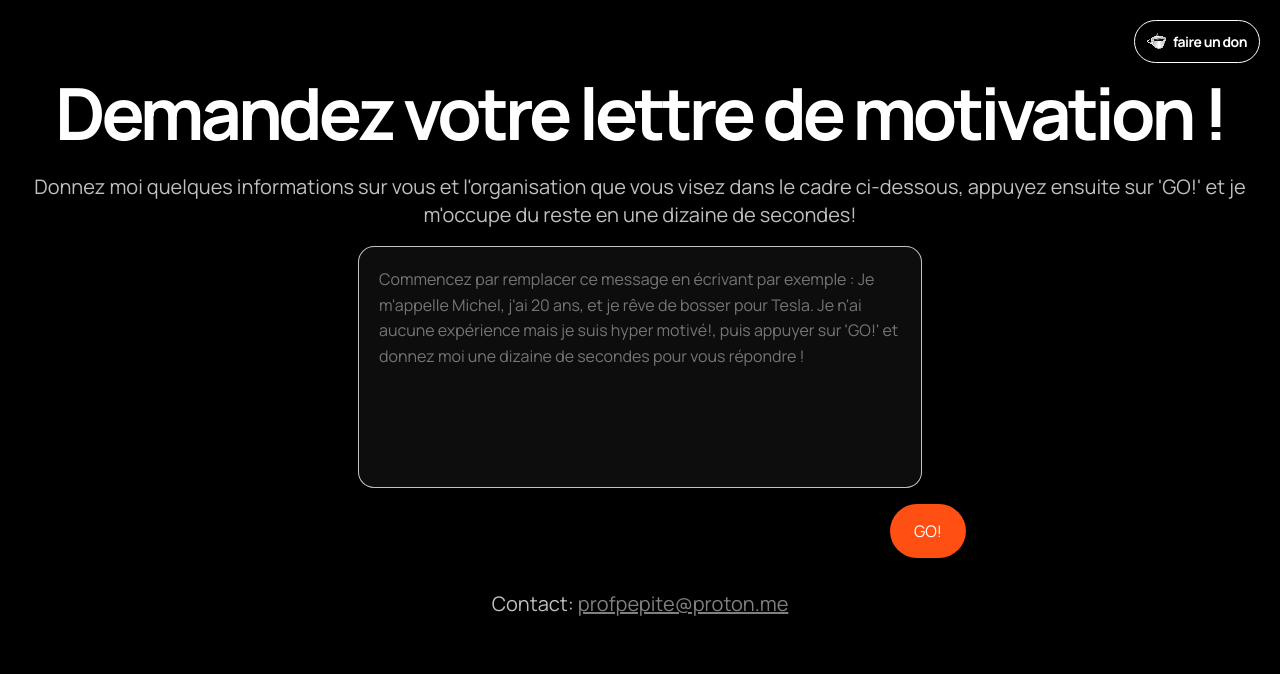
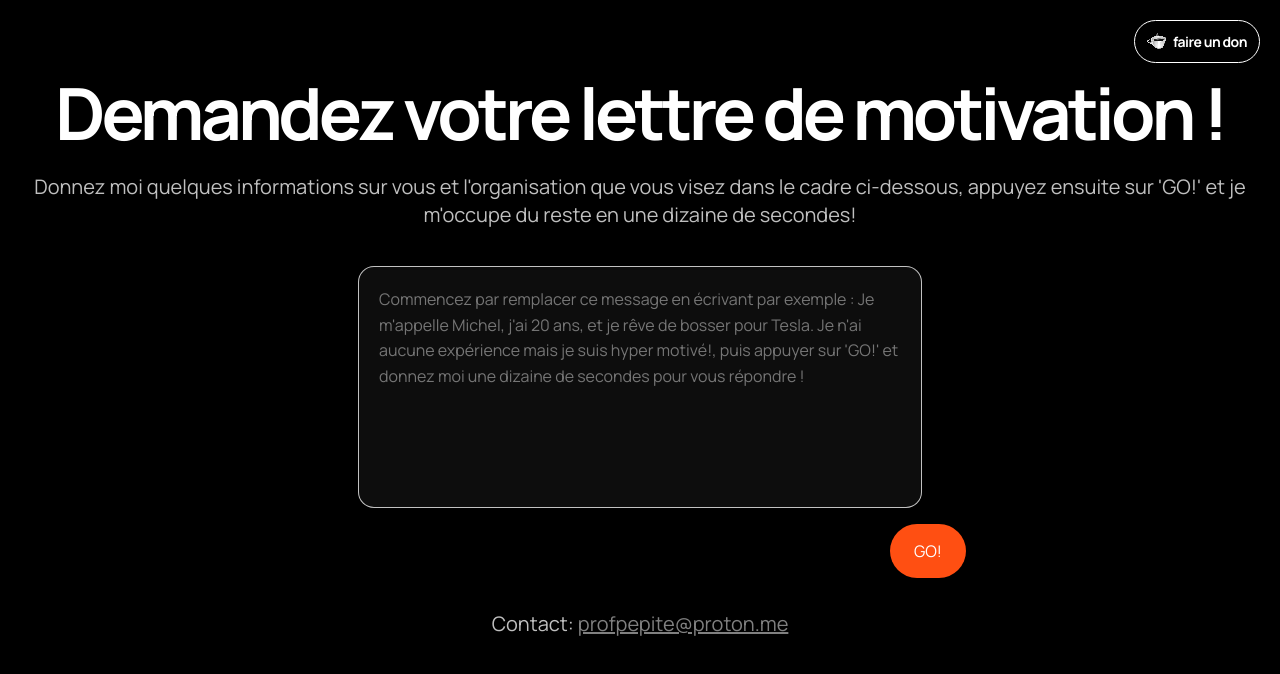
Before and after one commit to bibisixtynine/pauljob, a Next.js app: page / in a window 1280 px wide. Shown: the top 674 px of the page. Built offline with nearby package versions, Linux system fonts and the light colour scheme; no server answers.

Commit message:
change css container gap to 20px

```diff
--- a/pages/styles.css
+++ b/pages/styles.css
@@ -26,14 +26,13 @@ body {
     align-items: center;
     flex: 0 0 auto;
     flex-flow: column nowrap;
-    gap: 10px;
     height: fit-content;
     max-width: 100%; /*jb */
     overflow: auto;
     padding: 70px 0px 0px 0px; /* added 0px and increase 50 to 70jb */
     position: relative;
     width: auto;
-    gap: 0px; /* jb*/
+    gap: 20px; /* jb*/
 }
 
 .header {
```
